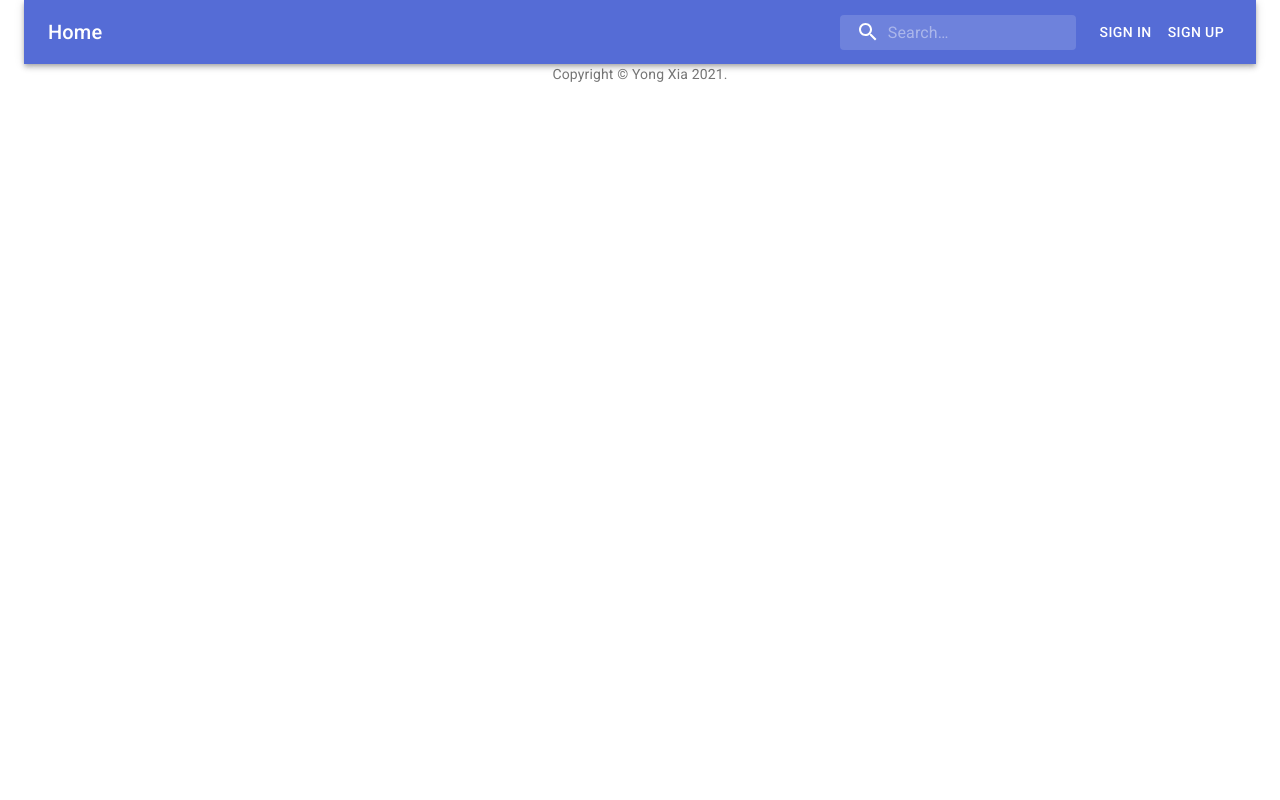
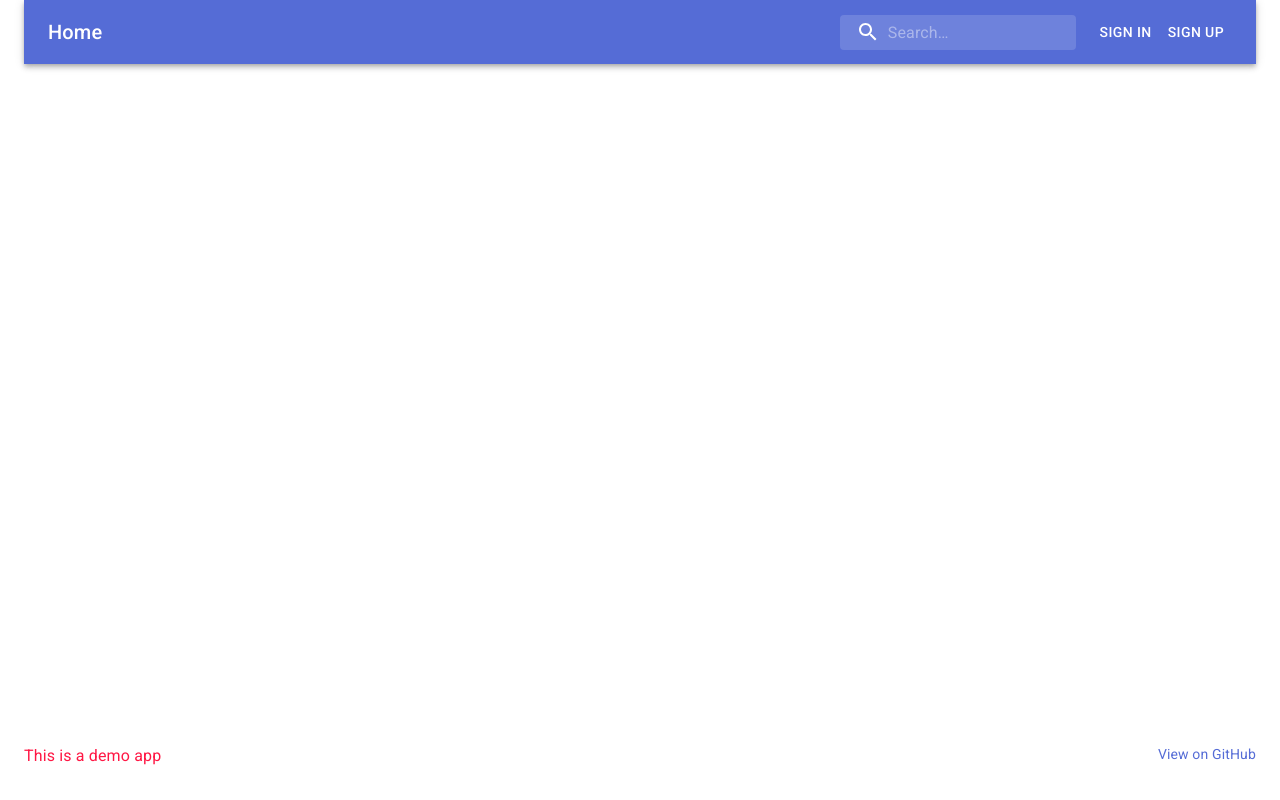
Before and after one commit to yongxia/food-ordering-frontend, a Next.js app: page / in a window 1280 px wide. Built offline with nearby package versions, Linux system fonts and the light colour scheme.

Commit message:
integrate material ui and enhance layout

```diff
--- a/components/Footer.js
+++ b/components/Footer.js
@@ -1,16 +1,12 @@
+import React from 'react';
+import { Typography, Box, Link } from '@material-ui/core';
 
-import Link from '@material-ui/core/Link';
-import Typography from '@material-ui/core/Typography';
+export default function TemporaryDrawer() {
 
-export default function Copyright() {
   return (
-    <Typography variant="body2" color="textSecondary" align="center">
-      {'Copyright © '}
-      <Link color="inherit" href="https://material-ui.com/">
-        Yong Xia
-      </Link>{' '}
-      {new Date().getFullYear()}
-      {'.'}
-    </Typography>
+    <Box display="flex" >
+      <Box flexGrow={1}><Typography color="error">This is a demo app</Typography></Box>
+      <Box><Link href="#">View on GitHub</Link></Box>
+    </Box>
   );
 }
--- a/components/Header.js
+++ b/components/Header.js
@@ -1,15 +1,16 @@
 import React from 'react';
 import { fade, makeStyles } from '@material-ui/core/styles';
-import AppBar from '@material-ui/core/AppBar';
-import Toolbar from '@material-ui/core/Toolbar';
-import Typography from '@material-ui/core/Typography';
-import Button from '@material-ui/core/Button';
+import {
+    AppBar,
+    Toolbar,
+    Typography,
+    Button,
+    InputBase,
+    Link
+} from '@material-ui/core';
 import SearchIcon from '@material-ui/icons/Search';
-import InputBase from '@material-ui/core/InputBase';
 
-
-import Link from 'next/link'
-import MUILink from '@material-ui/core/Link';
+import NextLink from 'next/link'
 
 
 const useStyles = makeStyles((theme) => ({
@@ -69,9 +70,9 @@ export default function ButtonAppBar() {
         <AppBar position="static">
             <Toolbar>
                 <div className={classes.root} >
-                    <Link href="/">
-                        <Typography variant="h6" className={classes.title}> <MUILink href="/" color="inherit">Home</MUILink></Typography>
-                    </Link>
+                    <NextLink href="/">
+                        <Typography variant="h6" className={classes.title}><Link href="#" color="inherit">Home</Link></Typography>
+                    </NextLink>
                 </div>
                 <div className={classes.search}>
                     <div className={classes.searchIcon}>
@@ -87,12 +88,12 @@ export default function ButtonAppBar() {
                     />
                 </div>
 
-                <Link href="/login">
+                <NextLink href="/login">
                     <Button className={classes.sign} color="inherit">Sign In</Button>
-                </Link>
-                <Link href="/register">
+                </NextLink>
+                <NextLink href="/register">
                     <Button className={classes.sign} color="inherit">Sign Up</Button>
-                </Link>
+                </NextLink>
 
             </Toolbar>
         </AppBar >
--- a/components/Layout.js
+++ b/components/Layout.js
@@ -1,15 +1,37 @@
-import AppHearder from './Header'
-import AppFooter from './Footer'
+import Head from './header'
+import Footer from './footer'
+import Meta from './meta'
+import { makeStyles } from '@material-ui/core/styles';
+import { Container, Grid, Paper } from '@material-ui/core';
 
-import Container from '@material-ui/core/Container';
+const useStyles = makeStyles((theme) => ({
+    paper: {
+        padding: theme.spacing(2),
+        textAlign: 'center',
+        height: '80vh',
+        color: theme.palette.text.secondary,
+    },
+}));
 
+const Layout = ({ children }) => {
+    const classes = useStyles();
 
-const Layout = ({ children }) => (
-    <Container maxWidth="lg">
-        <AppHearder></AppHearder>
-        <main>{children}</main>
-        <AppFooter></AppFooter>
-    </Container>
-);
+    return (
+        <Container maxWidth="lg">
+            <Meta />
+            <Head />
+            <br />
+            <Grid container >
+                <Grid item xs={12}>
+                    <Paper elevation={0} className={classes.paper}>
+                        <main>{children}</main>
+                    </Paper>
+                </Grid>
+            </Grid>
+            <br />
+            <Footer />
+        </Container>
+    )
+};
 
 export default Layout;
--- /dev/null
+++ b/components/meta.js
@@ -0,0 +1,12 @@
+import Head from 'next/head'
+
+export default function Meta() {
+    return (
+        <Head>
+            <meta
+                name="description"
+                content="a food online demo app"
+            />
+        </Head>
+    )
+}
--- a/pages/_app.js
+++ b/pages/_app.js
@@ -3,7 +3,7 @@ import CssBaseline from '@material-ui/core/CssBaseline';
 import { ThemeProvider } from '@material-ui/core/styles';
 
 import theme from './theme';
-import Layout from '../components/Layout'
+import Layout from '../components/layout'
 
 function MyApp({ Component, pageProps }) {
   useEffect(() => {
```
